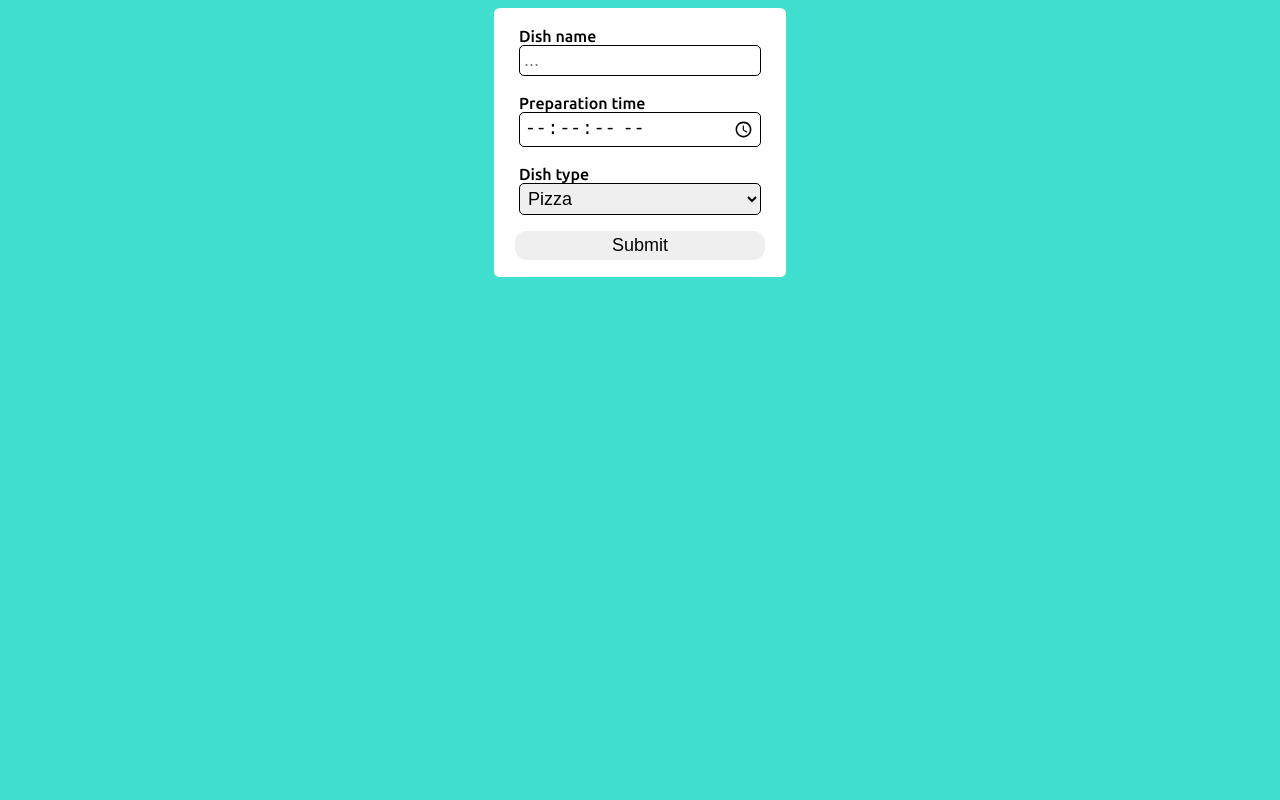
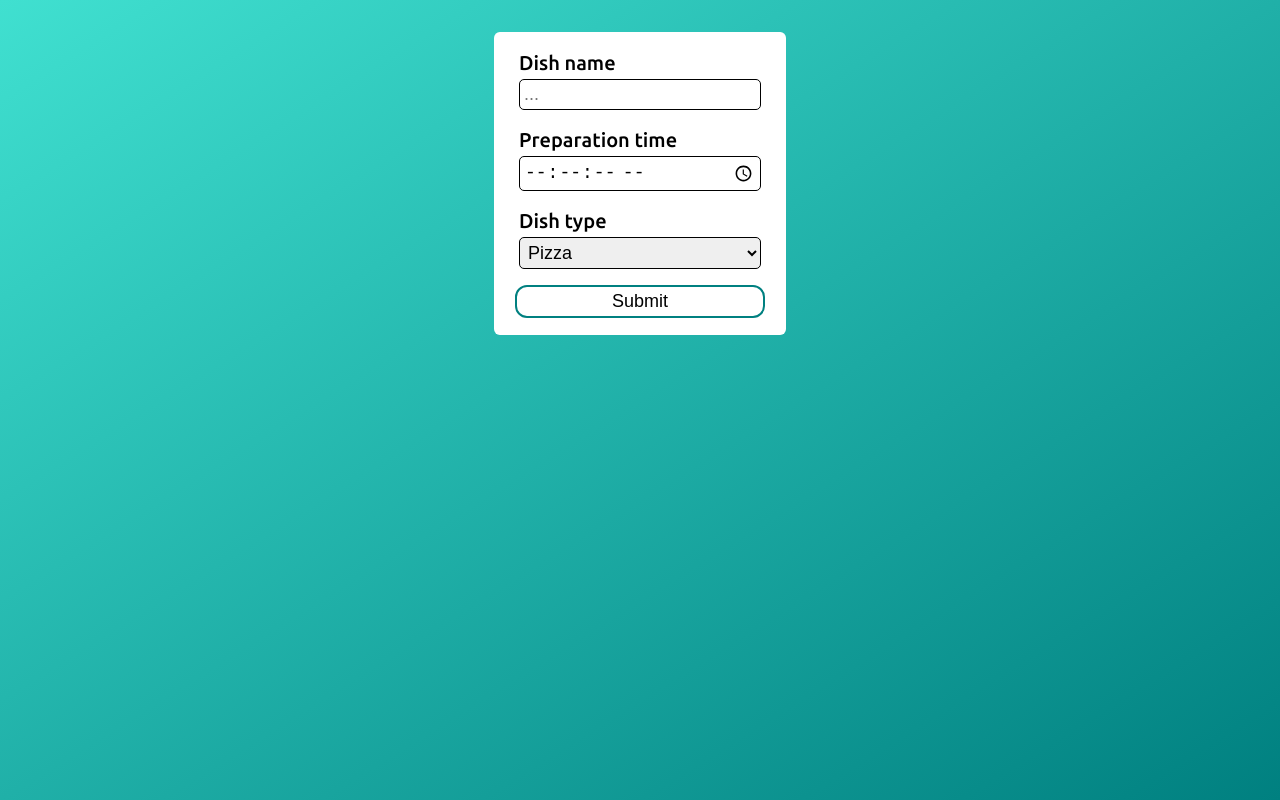
Before and after one commit to Kl4y4/hexocean-task-repo, a React (Create React App) app in the folder hexocean-task/: page / in a window 1280 px wide. Built offline with nearby package versions, Linux system fonts and the light colour scheme.

Commit message:
Finished styling

```diff
--- a/hexocean-task/public/style.css
+++ b/hexocean-task/public/style.css
@@ -1,5 +1,14 @@
+html {
+    height: 100%;
+}
+
 body {
+    margin: 0;
+    height:inherit;
     font-family: 'Ubuntu', sans-serif;
+    background: linear-gradient(to right bottom, turquoise, teal);
+    background-repeat: no-repeat;
+    background-size: cover;
 }
 
 #container {
@@ -18,37 +27,50 @@ body {
     background-color: white;
     padding: 15px;
     border-radius: 2%;
+    margin-top: 2em;
+    width: min-content;
 }
 
 .error-message {
     font-style: italic;
     color: rgb(208, 1, 1);
+    text-align: center;
 }
 
 label {
     display: flex;
     flex-direction: column;
     padding: 4px 10px;
-    font-size: 16px;
+    font-size: 20px;
 }
 
-input, select {
-    font-size: 18px;
+input, select, button {
     padding: 4px;
     border-radius: 5px;
     border: 1px solid;
+    margin-top: 4px;
+    font-size: 18px;
 }
 
-input[type="submit"] {
+button {
+    background-color: white;
+    border: 2px teal solid;
     margin: 2px 6px;
     border-radius: 12px;
-    border: none;
+    transition: 0.2s;
+}
+
+button:hover {
+    background-color: teal;
+    color: white;
+    transition: 0.2s;
+}
+
+button:active {
+    filter: brightness(0.8);
+    transition: 0.2s;
 }
 
 select {
     font-size: 18px;
 }
-
-body {
-    background-color: turquoise;
-}
--- a/hexocean-task/src/ExForm.tsx
+++ b/hexocean-task/src/ExForm.tsx
@@ -60,8 +60,8 @@ function ExForm() {
       </label>
 
       <label> Dish type
-        <select {...register("type")}>
-          <option value="pizza" selected>Pizza</option>
+        <select defaultValue="pizza" {...register("type")}>
+          <option value="pizza">Pizza</option>
           <option value="soup">Soup</option>
           <option value="sandwich">Sandwich</option>
         </select>
@@ -74,7 +74,7 @@ function ExForm() {
           {...register("no_of_slices", {required: true, min: 1 })} />
         </label>
         <label> Diameter
-          <input type="number"
+          <input type="number" step="0.1"
           {...register("diameter", {required: true, min: 1 })} />
         </label>
       </>}
@@ -95,9 +95,9 @@ function ExForm() {
       {(errors.no_of_slices || errors.diameter || errors.spiciness_scale || errors.slices_of_bread)
       && <span className="error-message">Required field(s) not filled!</span>}
 
-      <input type="submit" value="Submit" />
+      <button type="submit">Submit</button>
       {fetchSuccess
-      && <span style={{ 'text-align': 'center' }}>Form submitted successfully!</span>}
+      && <span style={{ 'textAlign': 'center' }}>Form submitted successfully!</span>}
     </form>
   </>
 }
```
